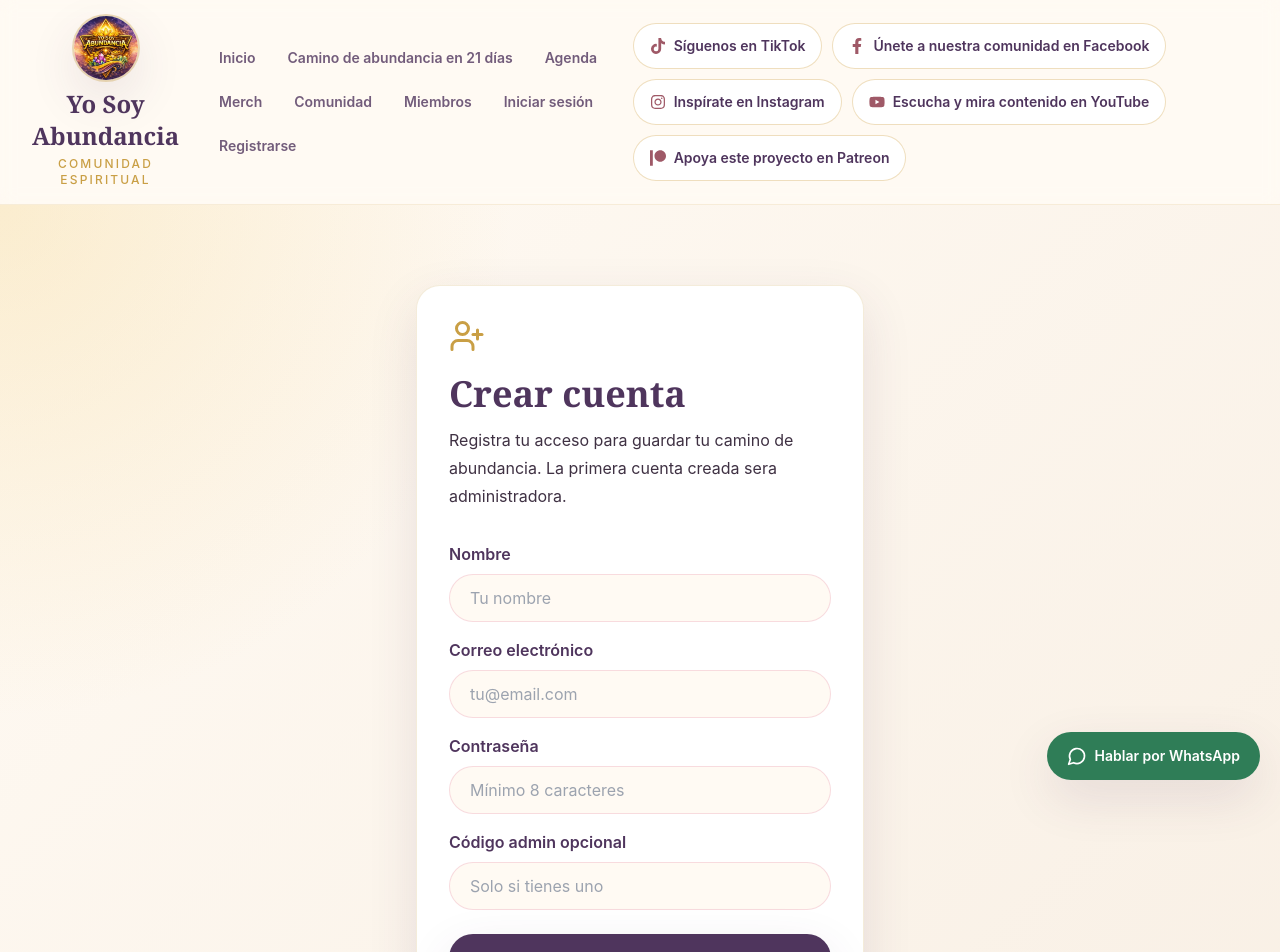
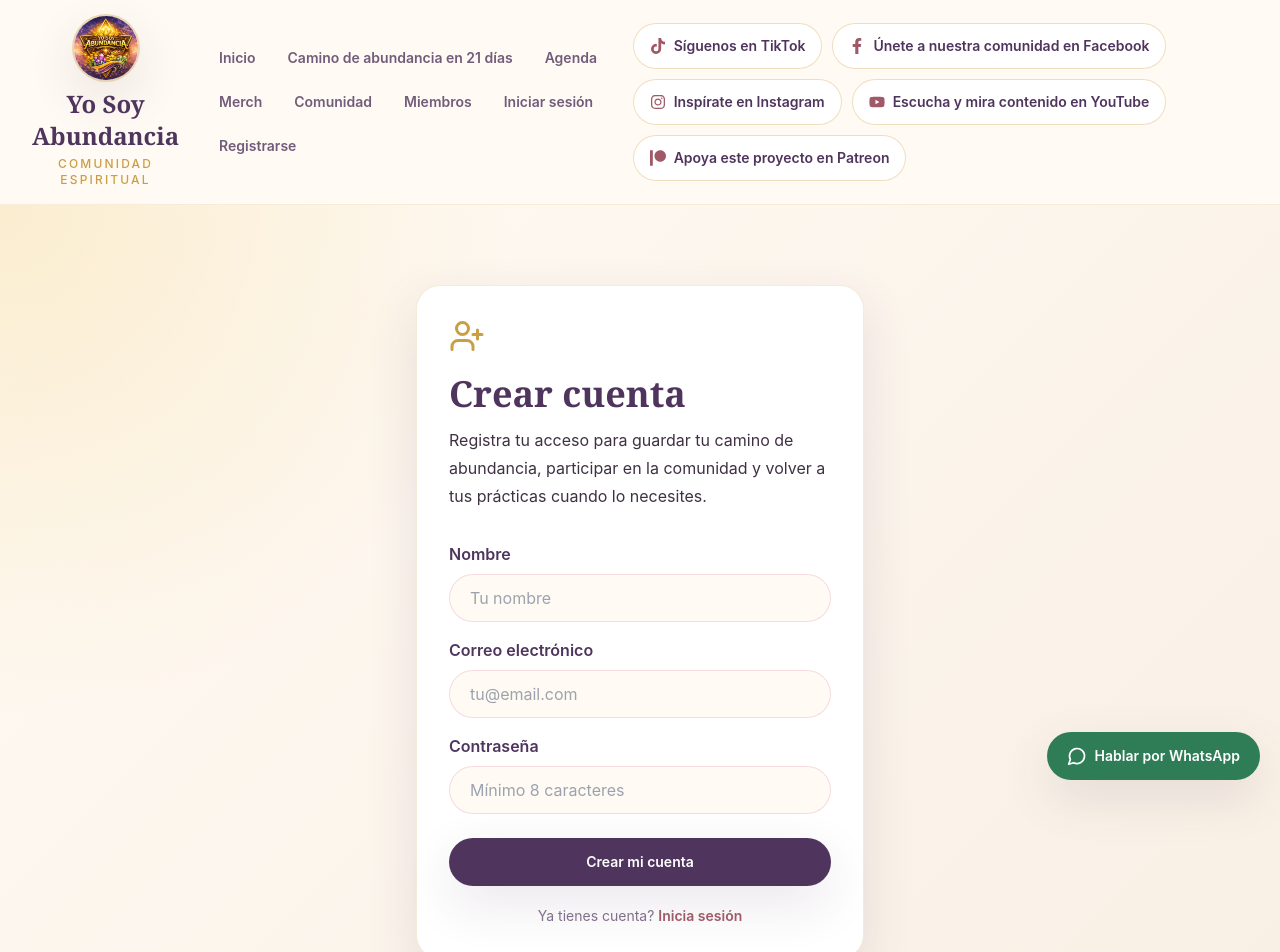
Before and after one commit to jeiai/yo_soy_abundancia, a Next.js app: page /registro in a window 1280 px wide. Shown: the top 952 px of the page. Built offline with nearby package versions, Linux system fonts and the light colour scheme; no server answers.

Commit message:
Update browser icon and simplify registration

```diff
--- a/app/api/auth/register/route.ts
+++ b/app/api/auth/register/route.ts
@@ -19,7 +19,6 @@ export async function POST(request: NextRequest) {
     name?: string;
     email?: string;
     password?: string;
-    adminCode?: string;
   };
 
   const name = body.name?.trim();
@@ -43,9 +42,7 @@ export async function POST(request: NextRequest) {
   }
 
   const userCount = await prisma.user.count();
-  const adminCode = process.env.ADMIN_INVITE_CODE;
-  const role =
-    userCount === 0 || (adminCode && body.adminCode === adminCode) ? "admin" : "member";
+  const role = userCount === 0 ? "admin" : "member";
 
   const user = await prisma.user.create({
     data: {
--- a/app/layout.tsx
+++ b/app/layout.tsx
@@ -11,7 +11,11 @@ export const metadata: Metadata = {
     default: siteConfig.name,
     template: `%s | ${siteConfig.name}`
   },
-  description: siteConfig.description
+  description: siteConfig.description,
+  icons: {
+    icon: "/favicon.png",
+    apple: "/apple-icon.png"
+  }
 };
 
 export default function RootLayout({
--- a/app/registro/page.tsx
+++ b/app/registro/page.tsx
@@ -29,8 +29,8 @@ export default async function RegisterPage() {
           Crear cuenta
         </h1>
         <p className="mt-3 leading-7 text-plum/72">
-          Registra tu acceso para guardar tu camino de abundancia. La primera
-          cuenta creada sera administradora.
+          Registra tu acceso para guardar tu camino de abundancia, participar
+          en la comunidad y volver a tus prácticas cuando lo necesites.
         </p>
         <AuthForm mode="register" />
         <p className="mt-5 text-center text-sm text-plum/70">
--- a/components/auth/AuthForm.tsx
+++ b/components/auth/AuthForm.tsx
@@ -22,8 +22,7 @@ export function AuthForm({ mode, nextPath = "/miembros" }: AuthFormProps) {
     const payload = {
       name: String(formData.get("name") ?? ""),
       email: String(formData.get("email") ?? ""),
-      password: String(formData.get("password") ?? ""),
-      adminCode: String(formData.get("adminCode") ?? "")
+      password: String(formData.get("password") ?? "")
     };
 
     const response = await fetch(`/api/auth/${mode}`, {
@@ -76,16 +75,6 @@ export function AuthForm({ mode, nextPath = "/miembros" }: AuthFormProps) {
           placeholder="Mínimo 8 caracteres"
         />
       </label>
-      {mode === "register" ? (
-        <label className="grid gap-2">
-          <span className="font-semibold text-plum">Código admin opcional</span>
-          <input
-            name="adminCode"
-            className="min-h-12 rounded-full border border-blush/70 bg-ivory px-5 outline-none focus:border-gold"
-            placeholder="Solo si tienes uno"
-          />
-        </label>
-      ) : null}
       {error ? (
         <p className="rounded-2xl bg-blush/35 p-3 text-sm font-semibold text-rosewood">
           {error}
```
Also changed, not shown: public/apple-icon.png (added), public/favicon.png (added).
